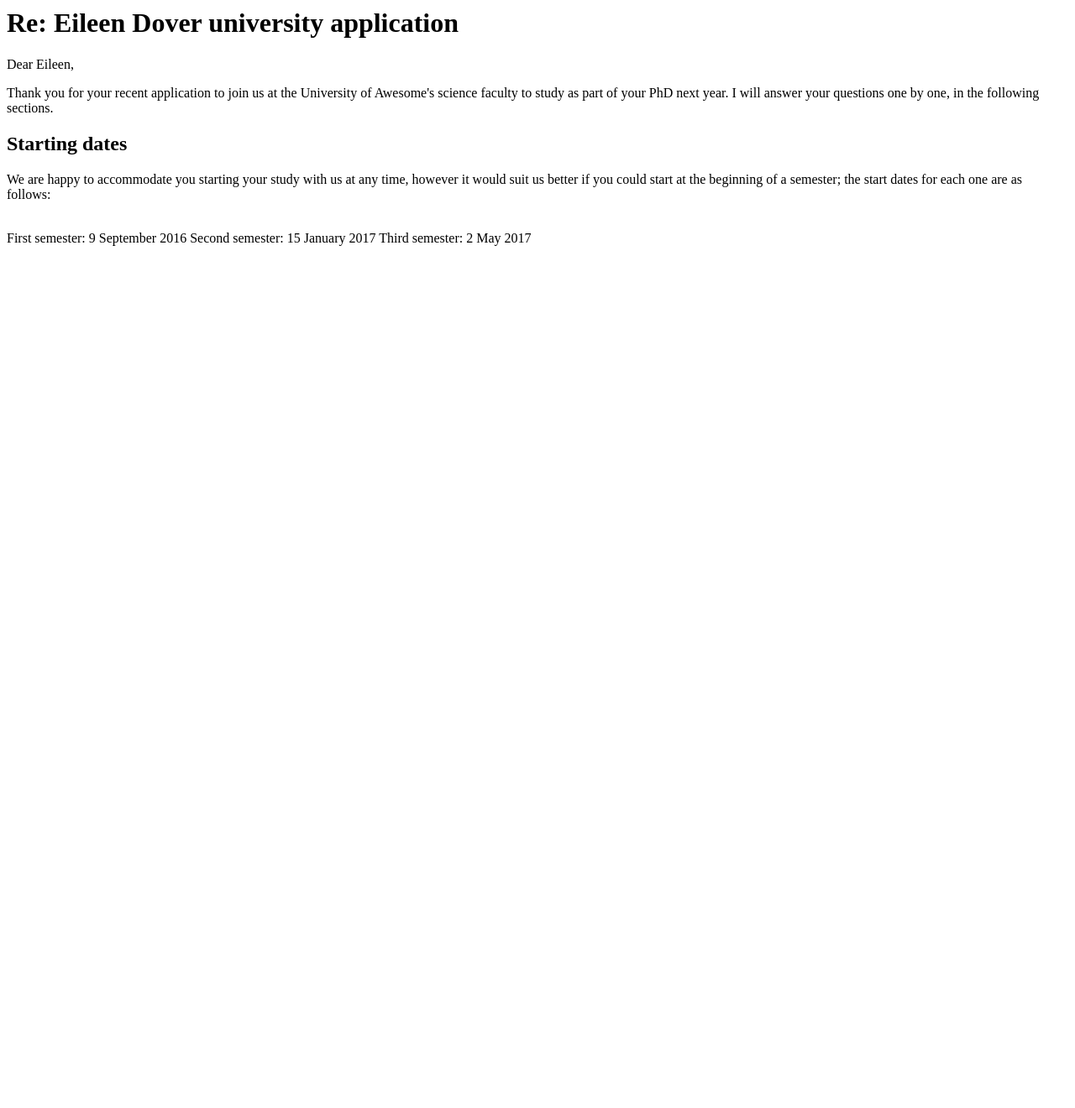
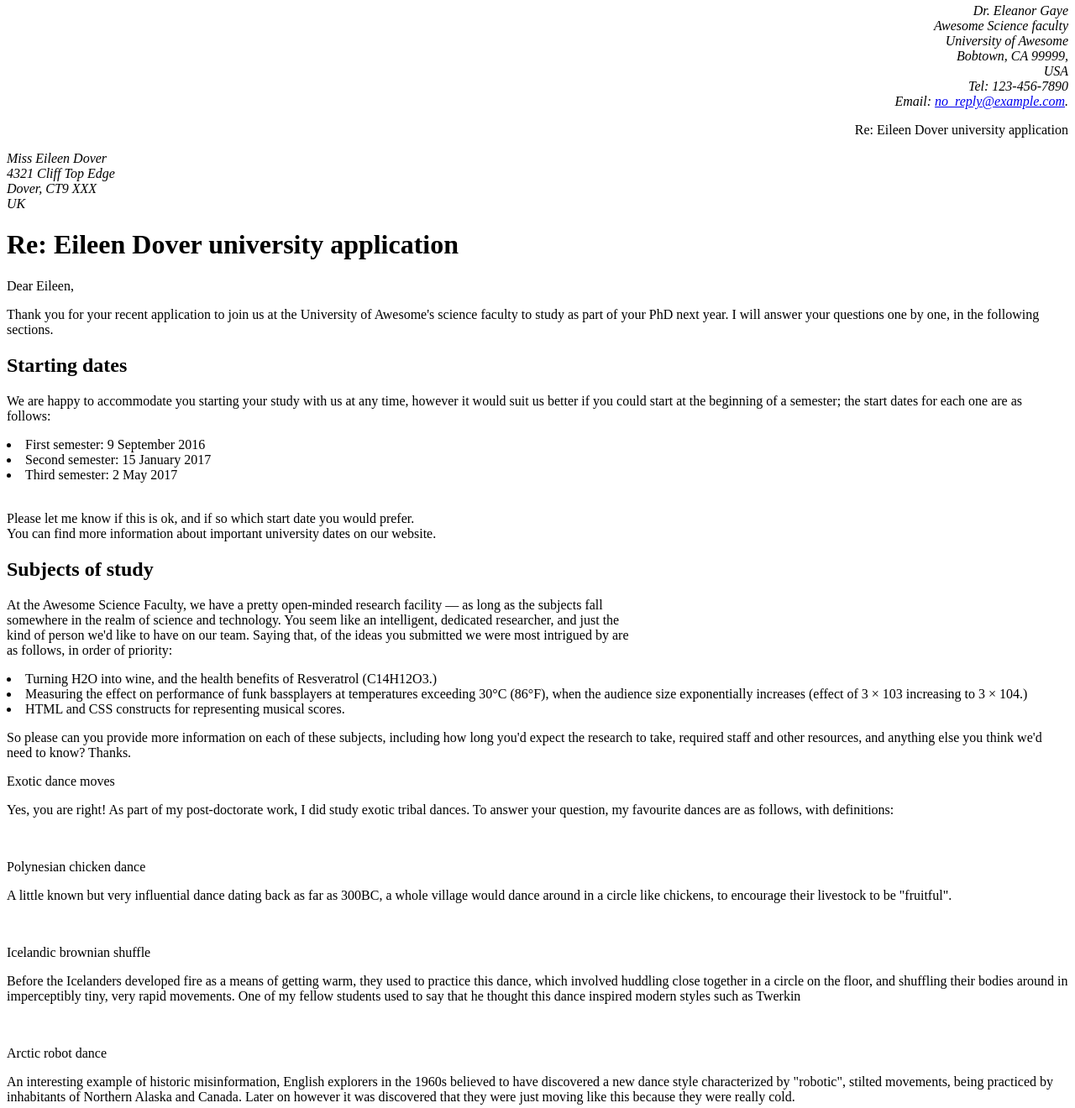
Before and after one commit to peterkariuki7/letter-assessment, a plain HTML site: page index.html in a window 1280 px wide. Shown: the part 12-1332 px from the top of the page at 84% size. Before the commit the page ends 800 px from the top, so only its background shows below. Drawn offline with Linux system fonts and the light colour scheme.

Commit message:
first revision

```diff
--- a/index.html
+++ b/index.html
@@ -6,20 +6,67 @@
     <meta name="viewport" content="width=device-width, initial-scale=1.0">
     <meta http-equiv="X-UA-Compatible" content="ie=edge">
     <title>Document</title>
-    <h1>Re: Eileen Dover university application</h1>
-    <p>Dear Eileen,</p>
-    <p>Thank you for your recent application to join us at the University of Awesome's science faculty to study as part of your PhD next year. I will answer your questions one by one, in the following sections.
-    </p>
-    <h2>Starting dates</h2>
-    <p>We are happy to accommodate you starting your study with us at any time, however it would suit us better if you could start at the beginning of a semester; the start dates for each one are as follows:</p>
-    <br>
-    <l1>First semester: 9 September 2016</l1>
-    <l2>Second semester: 15 January 2017</l2>
-    <l3>Third semester: 2 May 2017</l3>
 </head>
 
-<body>
+<body body { max-width: 800px; margin: 0 auto; } .sender-column { text-align: right; } h1 { font-size: 1.5em; } h2 { font-size: 1.3em; } p, ul, ol, dl, address { font-size: 1.1em; } p, li, dd, dt, address { line-height: 1.5; }>
+    <p align=right> <address align="right">Dr. Eleanor Gaye<br>
+                Awesome Science faculty<br>
+                University of Awesome<br>
+                Bobtown, CA 99999,<br>
+                USA<br>
+                Tel: 123-456-7890<br>
+                Email: <a href="mailto: no_reply@example.com"> no_reply@example.com</a>.<br>
+                </address> </p>
+    <p align=right>Re: Eileen Dover university application</p>
+    <p align=left> <address align="left">
+                        Miss Eileen Dover<br>
+                        4321 Cliff Top Edge<br>
+                        Dover, CT9 XXX<br>
+                        UK <br>
+                    </address> </p>
+    <h1>Re: Eileen Dover university application</h1>
 
+    <p>Dear Eileen,</p>
+
+    <p>Thank you for your recent application to join us at the University of Awesome's science faculty to study as part of your PhD next year. I will answer your questions one by one, in the following sections.</p>
+
+    <h2>Starting dates</h2>
+
+    <p>We are happy to accommodate you starting your study with us at any time, however it would suit us better if you could start at the beginning of a semester; the start dates for each one are as follows:</p>
+
+    <li>First semester: 9 September 2016</li>
+    <li>Second semester: 15 January 2017</li>
+    <li>Third semester: 2 May 2017</li><br>
+
+    <p>Please let me know if this is ok, and if so which start date you would prefer.<br> You can find more information about important university dates on our website.
+    </p>
+
+    <h2> Subjects of study</h2>
+
+    <p>At the Awesome Science Faculty, we have a pretty open-minded research facility — as long as the subjects fall<br> somewhere in the realm of science and technology. You seem like an intelligent, dedicated researcher, and just the<br> kind of person
+        we'd like to have on our team. Saying that, of the ideas you submitted we were most intrigued by are<br> as follows, in order of priority:</p>
+
+    <li> Turning H2O into wine, and the health benefits of Resveratrol (C14H12O3.)</li>
+    <li>Measuring the effect on performance of funk bassplayers at temperatures exceeding 30°C (86°F), when the audience size exponentially increases (effect of 3 × 103 increasing to 3 × 104.)</li>
+    <li> HTML and CSS constructs for representing musical scores.</li>
+
+    <p>So please can you provide more information on each of these subjects, including how long you'd expect the research to take, required staff and other resources, and anything else you think we'd need to know? Thanks.</p>
+
+
+    <p> Exotic dance moves</p>
+
+    <p>Yes, you are right! As part of my post-doctorate work, I did study exotic tribal dances. To answer your question, my favourite dances are as follows, with definitions:</p><br>
+
+
+    <p>Polynesian chicken dance</p>
+    <p> A little known but very influential dance dating back as far as 300BC, a whole village would dance around in a circle like chickens, to encourage their livestock to be "fruitful".</p><br>
+    <p>Icelandic brownian shuffle</p>
+    <p> Before the Icelanders developed fire as a means of getting warm, they used to practice this dance, which involved huddling close together in a circle on the floor, and shuffling their bodies around in imperceptibly tiny, very rapid movements. One
+        of my fellow students used to say that he thought this dance inspired modern styles such as Twerkin </p><br>
+    <p>Arctic robot dance</p>
+    <p>An interesting example of historic misinformation, English explorers in the 1960s believed to have discovered a new dance style characterized by "robotic", stilted movements, being practiced by inhabitants of Northern Alaska and Canada. Later on however
+        it was discovered that they were just moving like this because they were really cold.</p><br> For more of my research, see my exotic dance research page.<br><br> Yours sincerely,<br> <br>Dr Eleanor Gaye <br><br> University of Awesome motto: "Be
+    awesome to each other." -- The memoirs of Bill S Preston, Esq</p>
 </body>
 
 </html>
```
